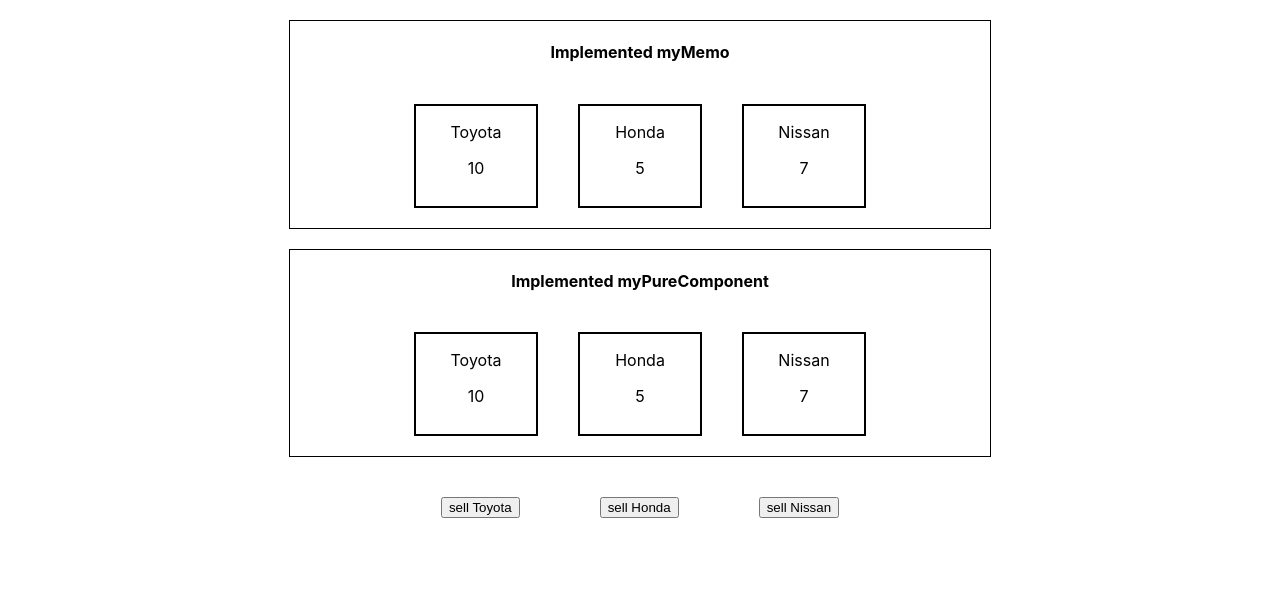
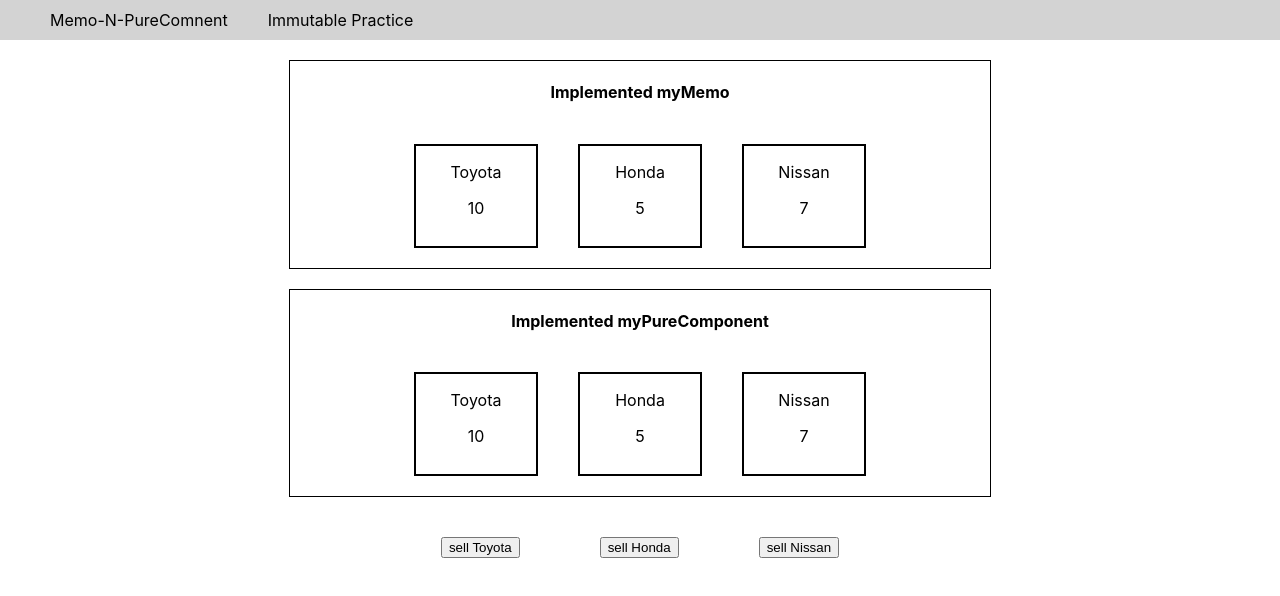
Before and after one commit to ArthurL-111/memo-implementation, a React (Create React App) app: page / in a window 1280 px wide. Shown: the top 596 px of the page. Built offline with nearby package versions, Linux system fonts and the light colour scheme.

Commit message:
add immutable practice

```diff
--- a/src/App.js
+++ b/src/App.js
@@ -1,11 +1,39 @@
+import { useEffect, useState } from 'react';
 import './App.css';
-import CarsApp from './components/CarsApp';
+import CarsApp from './components/CarsApp/CarsApp';
+import Layout from './components/Layout/Layout';
+import { Practice } from './components/Practice/Practice';
 
 
 function App() {
+  const [activePage, setActivePage] = useState('MemoNPure');
+  const [content, setContent] = useState(<CarsApp/>)
+
+  const handleChangeActivePage = (newActivePage) => {
+    console.log('changing page...')
+    setActivePage(newActivePage);
+  };
+
+  useEffect(() => {
+    switch(activePage) {
+      case 'MemoNPure':
+        console.log('M')
+        setContent(<CarsApp />)
+        break;
+      case 'Practice':
+        console.log('P')
+        setContent(<Practice />)
+        break;
+      default:
+        break;
+    }
+  }, [activePage])
+
   return (
     <div className="App">
-      <CarsApp />
+      <Layout handleChangeActivePage={handleChangeActivePage}>
+        {content}
+      </Layout>
     </div>
   );
 }
--- a/src/components/CarWithMemo.js
+++ b/src/components/CarsApp/CarWithMemo.js
@@ -1,6 +1,6 @@
 import React from 'react'
 import './CarsApp.css';
-import { myMemo } from '../hoc/myMemo';
+import { myMemo } from '../../hoc/myMemo';
 
 class CarWithMemo extends React.Component {
 
--- a/src/components/CarWithPure.js
+++ b/src/components/CarsApp/CarWithPure.js
@@ -1,6 +1,6 @@
 import React from 'react'
 import './CarsApp.css';
-import myPureComponent from '../shared/myPureComponent';
+import myPureComponent from '../../shared/myPureComponent';
 
 class CarWithPure extends myPureComponent {
 
--- /dev/null
+++ b/src/components/Header/Header.css
@@ -0,0 +1,22 @@
+.nav-bar {
+    background-color: lightgray;
+    display: flex;
+    gap: 20px;
+    height: 40px;
+    align-items: center;
+    margin-top: 0;
+}
+
+li {
+    list-style: none;
+    height: inherit;
+    display: flex;
+    align-items: center;
+    padding-left: 10px;
+    padding-right: 10px;
+}
+
+li:hover {
+    cursor: pointer;
+    background-color: gray;
+}
--- /dev/null
+++ b/src/components/Header/Header.js
@@ -0,0 +1,16 @@
+import React from 'react';
+import './Header.css';
+
+class Header extends React.Component{
+    render() {
+        const {handleChangeActivePage} = this.props;
+        return (
+            <ul className='nav-bar'>
+                <li onClick={() => handleChangeActivePage('MemoNPure')}>Memo-N-PureComnent</li>
+                <li onClick={() => handleChangeActivePage('Practice')}>Immutable Practice</li>
+            </ul>
+        );
+    }
+}
+
+export default Header;
--- /dev/null
+++ b/src/components/Layout/Layout.js
@@ -0,0 +1,19 @@
+import React from 'react';
+import Header from '../Header/Header';
+
+class Layout extends React.Component {
+    render() {
+        return (
+            <>
+                <header>
+                    <Header handleChangeActivePage={this.props.handleChangeActivePage}/>
+                </header>
+                <main>
+                    {this.props.children}
+                </main>
+            </>
+        );
+    }
+}
+
+export default Layout;
--- /dev/null
+++ b/src/components/Practice/Practice.js
@@ -0,0 +1,95 @@
+import React, { useEffect, useState } from 'react'
+
+const origin_state = {
+    "id": "001",
+    "type": "A",
+    "value": "aaaaa",
+    "data:": {},
+    "path": ["001"],
+    "children": [
+        {
+            "id": "003",
+            "type": "A",
+            "value": "aaaaa",
+            "data:": {},
+            "path": ["001", "003"],
+            "children": [
+                {
+                    "id": "002",
+                    "type": "A",
+                    "value": "aaaaa",
+                    "data:": {},
+                    "path": ["001", "003", "002"],
+                    "children": []
+                },
+            ]
+        },
+        {
+            "id": "004",
+            "type": "A",
+            "value": "aaaaa",
+            "data:": {},
+            "path": ["001", "004"],
+            "children": [
+                {
+                    "id": "005",
+                    "type": "A",
+                    "value": "aaaaa",
+                    "data:": {},
+                    "path": ["001", "004", "005"],
+                    "children": []
+                },{
+                    "id": "005",
+                    "type": "A",
+                    "value": "aaaaa",
+                    "data:": {},
+                    "path": ["001", "004", "005"],
+                    "children": [
+                        {
+                            "id": "002",
+                            "type": "A",
+                            "value": "aaaaa",
+                            "data:": {},
+                            "path": ["001", "004", "005", "002"],
+                            "children": []
+                        }
+                    ]
+                }
+            ]
+        }
+    ]
+};
+
+const deepCopy = (obj) => {
+    if (typeof obj !== 'object' || obj === null){
+        return obj;
+    }
+    let copy = Array.isArray(obj) ? [] : {};
+    for (let key in obj) {
+        copy[key] = deepCopy(obj[key]);
+    }
+
+    return copy
+};
+
+export const Practice = () => {
+    const [state, setState] = useState(origin_state);
+
+    const handelClick = () => {
+        const newState = deepCopy(state);
+        newState.children[0].children[0].path[1] = '004';
+        newState.children[1].children[1].children[0].path[2] = '006';
+        setState(newState);
+    };
+
+    return (
+        <div>
+            <p>origin_state.children[0].children[0].path[1]: {origin_state.children[0].children[0].path[1]}</p>
+            <p>origin_state.children[1].children[1].children[0].path[2]: {origin_state.children[1].children[1].children[0].path[2]}</p>
+            <p>==================================</p>
+            <p>state.children[0].children[0].path[1]: {state.children[0].children[0].path[1]}</p>
+            <p>state.children[1].children[1].children[0].path[2]: {state.children[1].children[1].children[0].path[2]}</p>
+            <button type="" onClick={handelClick}>Update State Immutably</button>
+        </div>
+    );
+};
```
Also changed, not shown: screenshot/sc.png, src/components/CarsApp/CarsApp.css (renamed from src/components/CarsApp.css), src/components/CarsApp/CarsApp.js (renamed from src/components/CarsApp.js), src/components/CarsApp/SellButton.js (renamed from src/components/SellButton.js).
